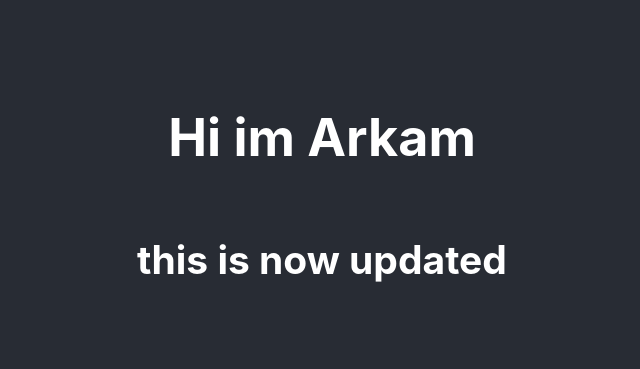
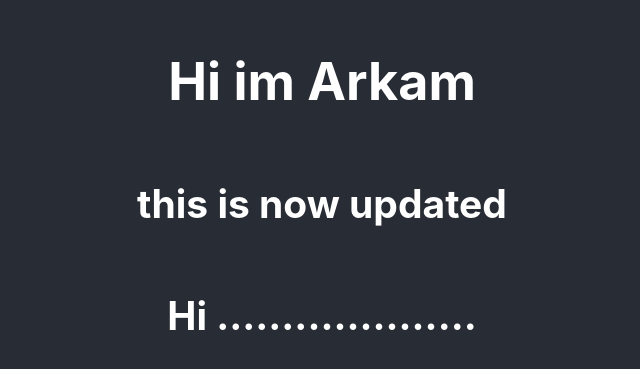
Before and after one commit to Arkam97/demo, a React (Create React App) app: page / in a window 1280 px wide. Shown: the part 207-576 px from the top of the page, without its empty margins (318-958 px from the left). Built offline with nearby package versions, Linux system fonts and the light colour scheme.

Commit message:
change after deploy

```diff
--- a/src/App.js
+++ b/src/App.js
@@ -6,6 +6,7 @@ function App() {
       <header className="App-header">
        <h1>Hi im Arkam</h1>
        <h2>this is now updated</h2>
+       <h2>Hi ....................</h2>
       </header>
     </div>
   );
```
